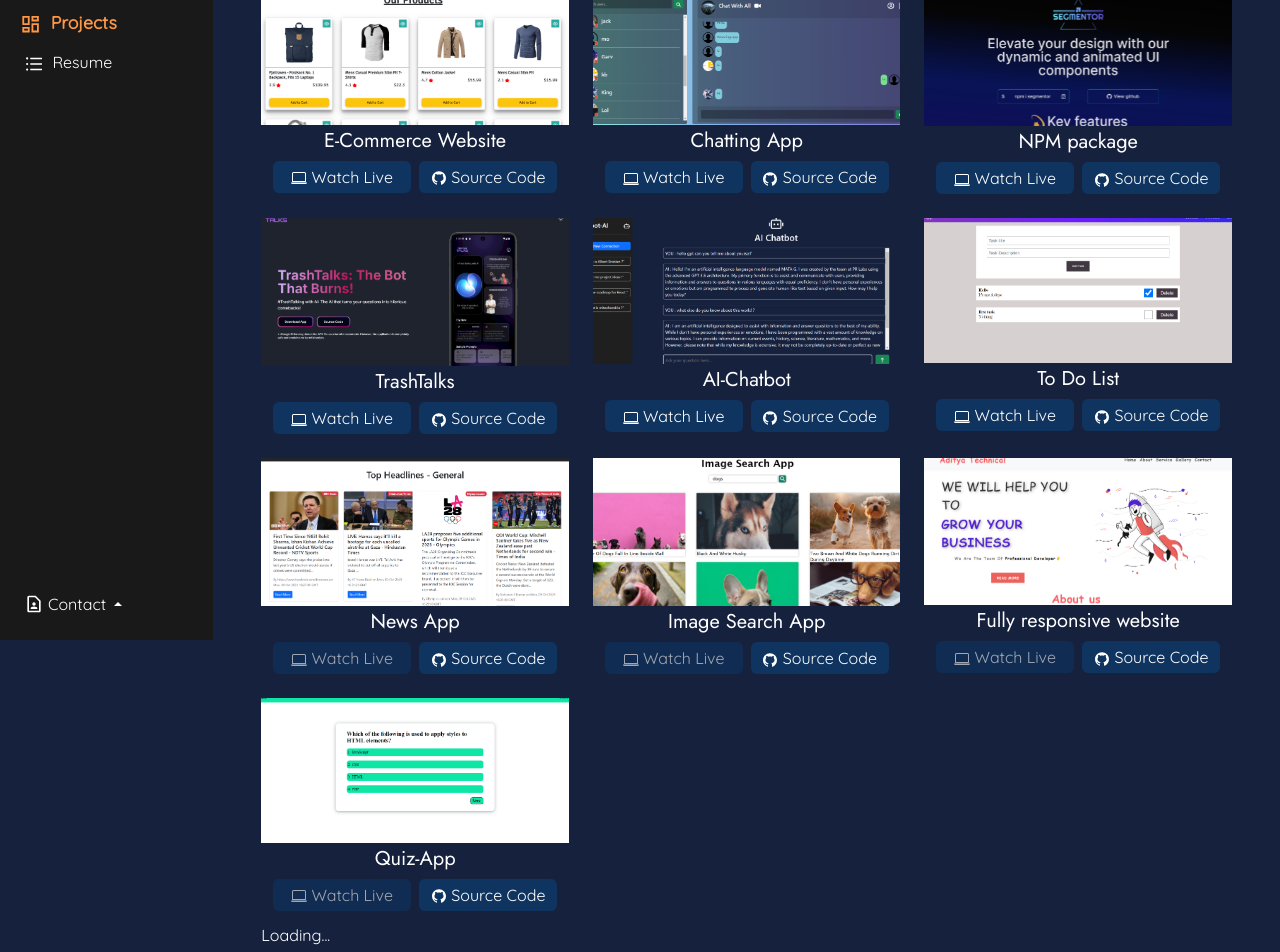
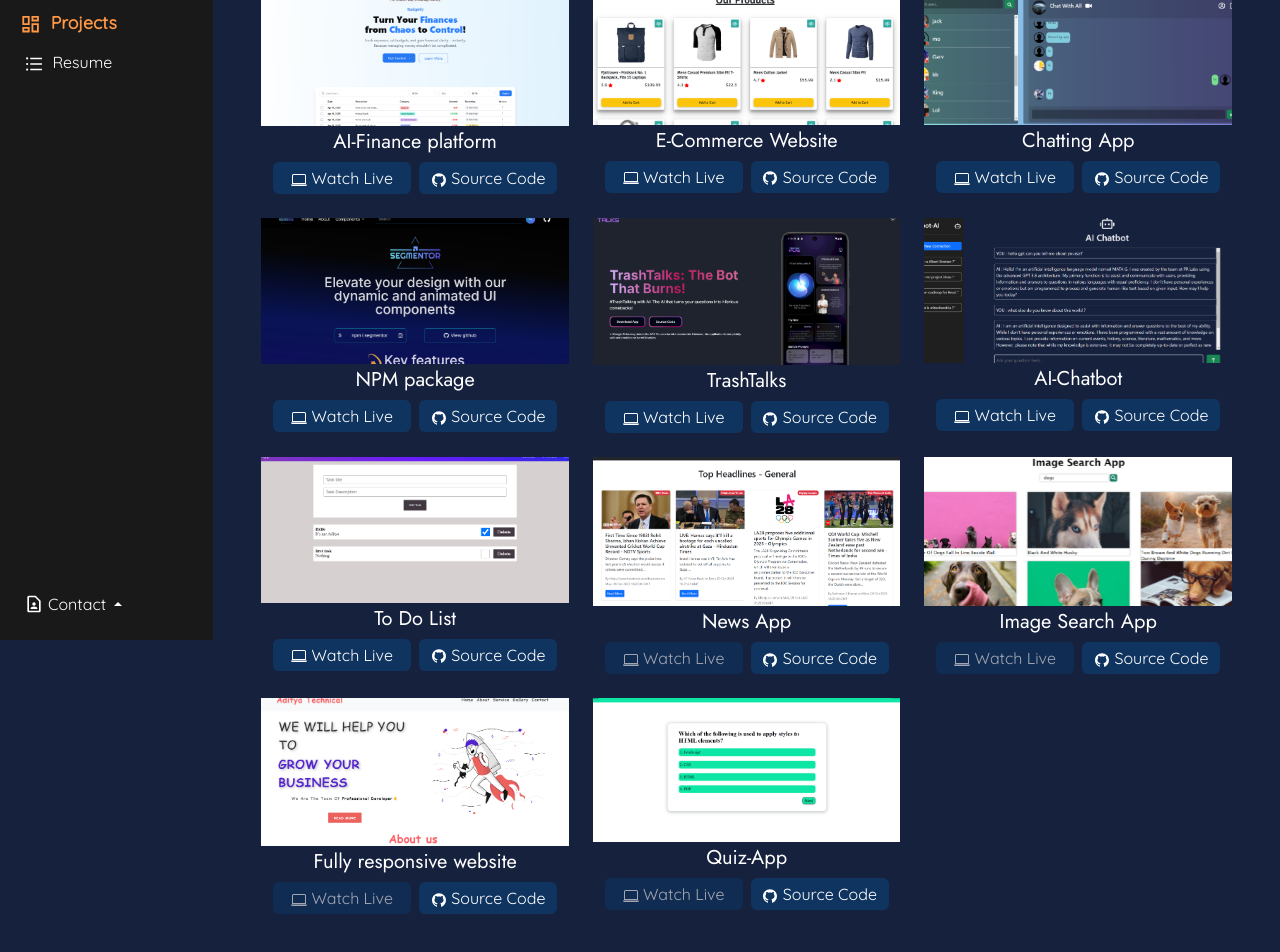
Before and after one commit to aditya7483thakur/Portfolio2, a React (Vite) app: page /projects in a window 1280 px wide. Shown: the part 160-1112 px from the top of the page. Built offline with nearby package versions, Linux system fonts and the light colour scheme.

Commit message:
budgetly added

```diff
--- a/src/components/Projects.jsx
+++ b/src/components/Projects.jsx
@@ -8,6 +8,13 @@ const Projects = () => {
     setLoaded(true);
   };
   const projectList = [
+    {
+      name: "AI-Finance platform",
+      sourceCode: "https://github.com/aditya7483thakur/Portfolio2",
+      LiveDemo: "https://budgetly-sandy.vercel.app/",
+      img1: "projects-img/budgetly.png",
+      isLiveDemoDisabled: false,
+    },
     {
       name: "E-Commerce Website",
       sourceCode: "https://github.com/aditya7483thakur/ShopSphere",
@@ -98,8 +105,6 @@ const Projects = () => {
               <ProjectCart item={item} key={index} />
             ))}
           </div>
-
-          {!loaded && <div className="loader">Loading...</div>}
         </div>
       </div>
     </>
```
Also changed, not shown: public/projects-img/budgetly.png (added).
